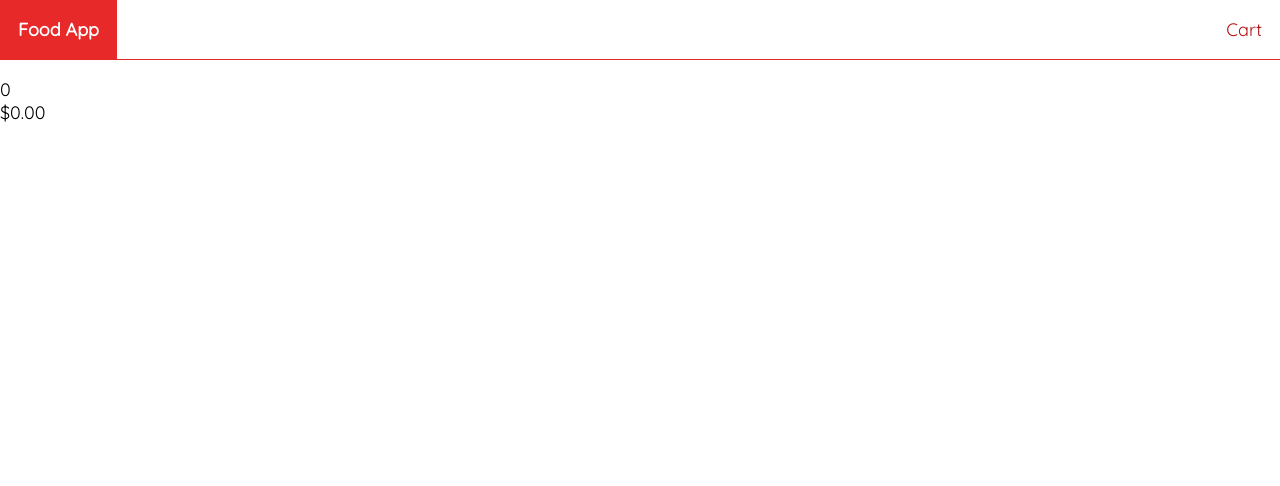
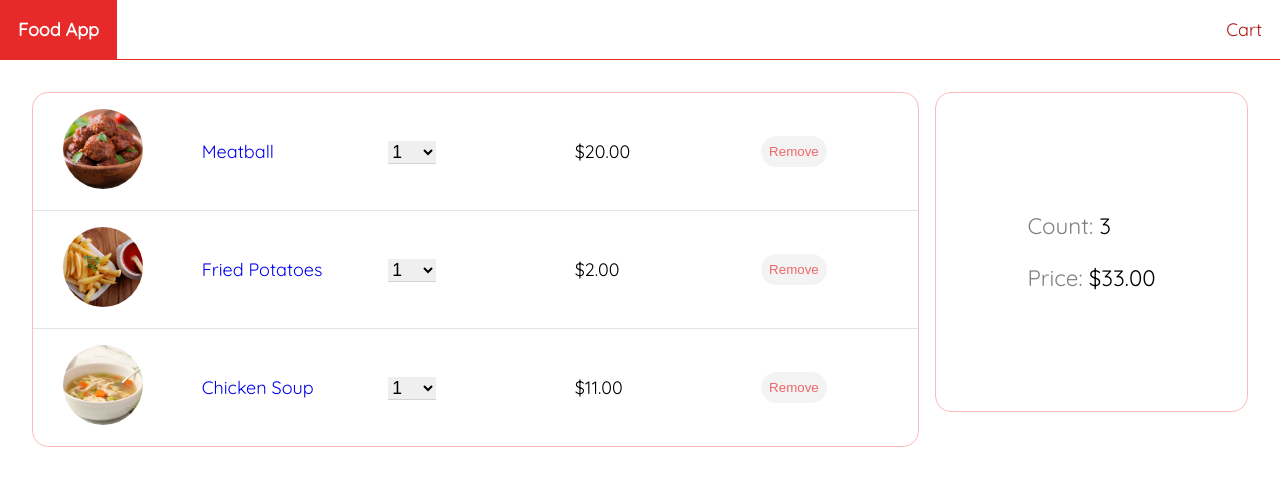
Before and after one commit to lukicAleksandar92/foodOrderApp, an Angular app: page /cart-page in a window 1280 px wide. Shown: the top 486 px of the page. Built offline with nearby package versions, Linux system fonts and the light colour scheme.

Commit message:
cart page style

```diff
--- a/src/app/cart-page/cart-page.component.css
+++ b/src/app/cart-page/cart-page.component.css
@@ -0,0 +1,105 @@
+.container{
+    display: flex;
+    flex-wrap: wrap;
+    align-items: flex-start;
+    margin: 1.5rem;
+}
+
+ul{
+    display: flex;
+    flex-direction: column;
+    flex: 3 0;
+    justify-content: space-evenly;
+    border: 1px solid #ffbbbb;
+    border-radius: 1rem;
+    list-style-type: none;
+    margin: .5rem;
+    padding: 0;
+}
+
+ul li{
+    display: flex;
+    justify-content: space-around;
+    align-items: center;
+    flex-wrap: wrap;
+    border-bottom: 1px solid #e4e4e4;
+}
+
+ul li:last-child{
+   border: none;
+}
+
+ul li img{
+    width: 5rem;
+    height: 5rem;
+    border-radius: 100rem;
+    object-fit: cover;
+}
+
+ul li div{
+    padding: 1rem;
+}
+
+ul li div:not(:first-child){
+    flex-basis: 18%;
+}
+
+ul li select{
+    width: 3rem;
+    outline: none;
+    border: none;
+    border-bottom: 1px solid lightgrey;
+    font-size: 1.1rem;
+    font-weight: 100;
+}
+
+ul .remove-button{
+    border-radius: 1rem;
+    border: none;
+    padding: .5rem;
+    color: #e72929;
+    opacity: .7;
+    outline: none;
+}
+
+ul .remove-button:hover{
+    opacity: 1;
+    cursor: pointer;
+}
+
+.checkout{
+    display: flex;
+    flex-direction: column;
+    justify-content: space-between;
+    align-items: center;
+    flex: 1 3;
+    height: 20rem;
+    border: 1px solid #ffbbbb;
+    border-radius: 1rem;
+    padding: .5rem;
+    margin: .5rem;
+}
+
+.checkout>div{
+    font-size: 1.4rem;
+    margin: 1rem;
+    flex: 3;
+    display: flex;
+    flex-direction: column;
+    justify-content: center;
+    align-items: flex-start;
+}
+
+.checkout .foods-count{
+    margin-bottom: 1.5rem;
+}
+
+.checkout .foods-count::before{
+    content: 'Count: ';
+    color: grey;
+}
+
+.checkout .total-price::before{
+    content: 'Price: ';
+    color: grey;
+}
--- a/src/app/cart-page/cart-page.component.html
+++ b/src/app/cart-page/cart-page.component.html
@@ -1,3 +1,4 @@
+<div class="container">
     <ul>
         <li *ngFor="let cartItem of cart.items">
             <div>
@@ -37,3 +38,4 @@
             <div class="total-price">{{cart.totalPrice| currency}}</div>
         </div>
     </div>
+</div>
--- a/src/app/cart-page/cart-page.component.ts
+++ b/src/app/cart-page/cart-page.component.ts
@@ -2,6 +2,7 @@
 import { CartService } from '../services/cart/cart.service';
 import { Cart } from '../shared/models/Cart';
 import { CartItem } from '../shared/models/CartItem';
+import { FoodService } from '../services/food/food.service';
 
 @Component({
   selector: 'app-cart-page',
@@ -12,7 +13,11 @@
 
   cart!:Cart;
 
-  constructor(private cartService: CartService) {
+  constructor(private cartService: CartService, private foodService: FoodService) {
+    let foods = foodService.getAll();
+    cartService.addToCart(foods[1]);
+    cartService.addToCart(foods[3]);
+    cartService.addToCart(foods[4]);
     this.setCart();
   }
 
--- a/src/app/services/food/food.service.ts
+++ b/src/app/services/food/food.service.ts
@@ -5,7 +5,6 @@
   providedIn: 'root'
 })
 export class FoodService {
-
 
   constructor() { }
 
```
Lines whose indentation alone changed are shown as unchanged.
